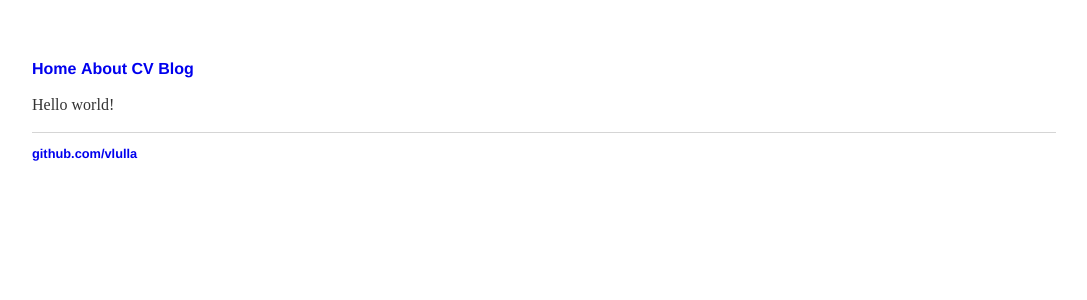
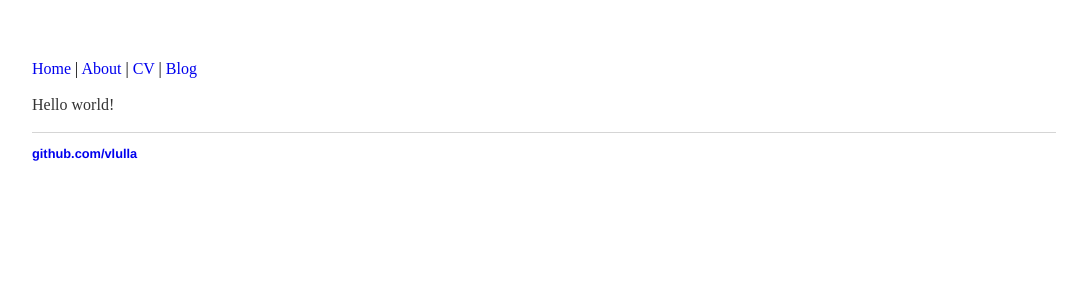
Before and after one commit to vlulla/vlulla.github.io, a Jekyll site: the page built from index.md, in a window 1280 px wide. Shown: the top 300 px of the page, without its empty margins (96-1183 px from the left). Built offline with Jekyll 4.4.1, drawn with Linux system fonts in a browser that asks for light colours.

Commit message:
modified nav elements slightly

```diff
--- a/_layouts/default.html
+++ b/_layouts/default.html
@@ -7,12 +7,10 @@
 </head>
 <body>
   <nav>
-    <ul>
-      <li><a href="/">Home</a></li>
-      <li><a href="/about">About</a></li>
-      <li><a href="/cv">CV</a></li>
-      <li><a href="/blog">Blog</a></li>
-    </ul>
+      <a href="/">Home</a> |
+      <a href="/about">About</a> |
+      <a href="/cv">CV</a> |
+      <a href="/blog">Blog</a>
   </nav>
   <div class="container">
     {{ content }}
```
